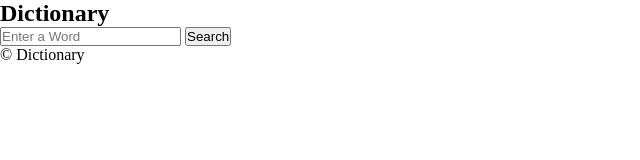
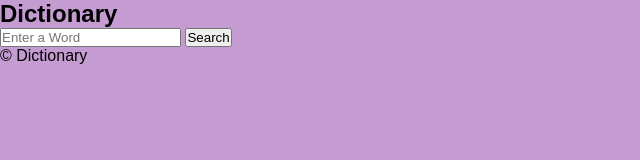
Before and after one commit to aadarshraj02/Dictionary, a plain HTML site: page index.html in a window 1280 px wide. Shown: the whole page, without its empty margins (0-640 px from the left). Drawn offline with Linux system fonts and the light colour scheme.

Commit message:
added background color to body

```diff
--- a/style.css
+++ b/style.css
@@ -3,3 +3,8 @@
   padding: 0;
   box-sizing: border-box;
 }
+
+body {
+  font-family: Arial, sans-serif;
+  background-color: #c59cd1;
+}
```
